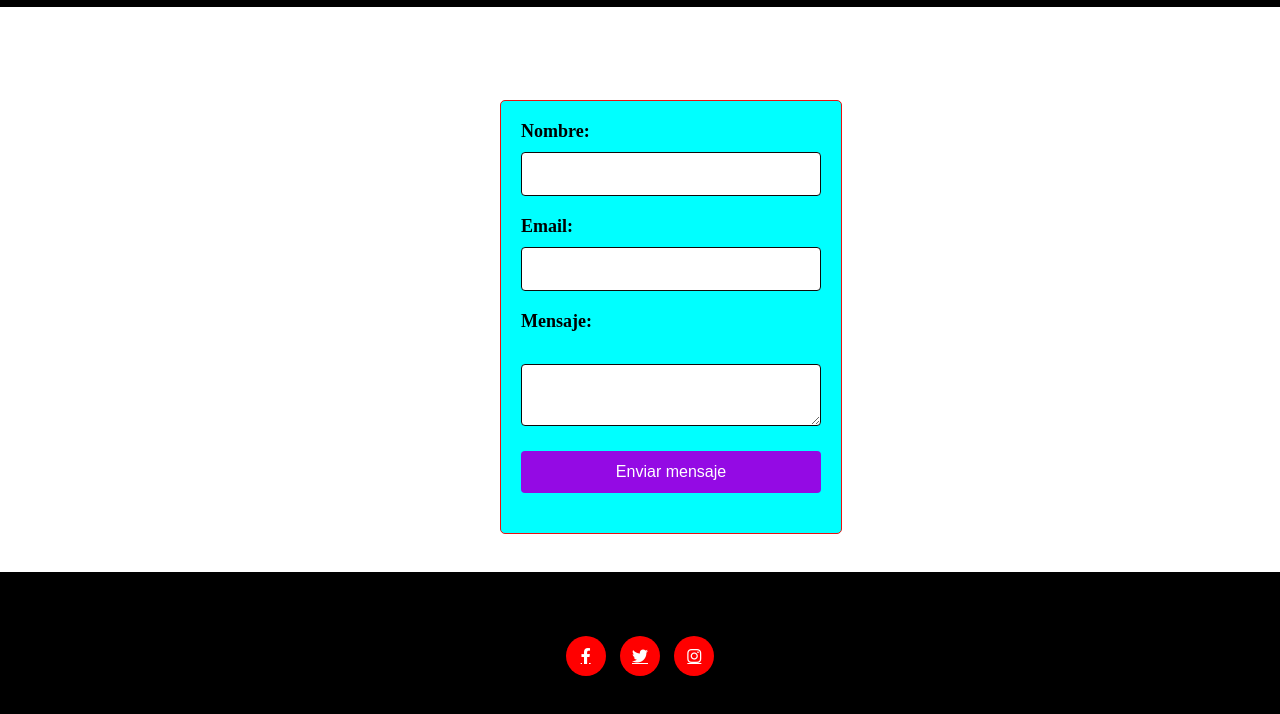
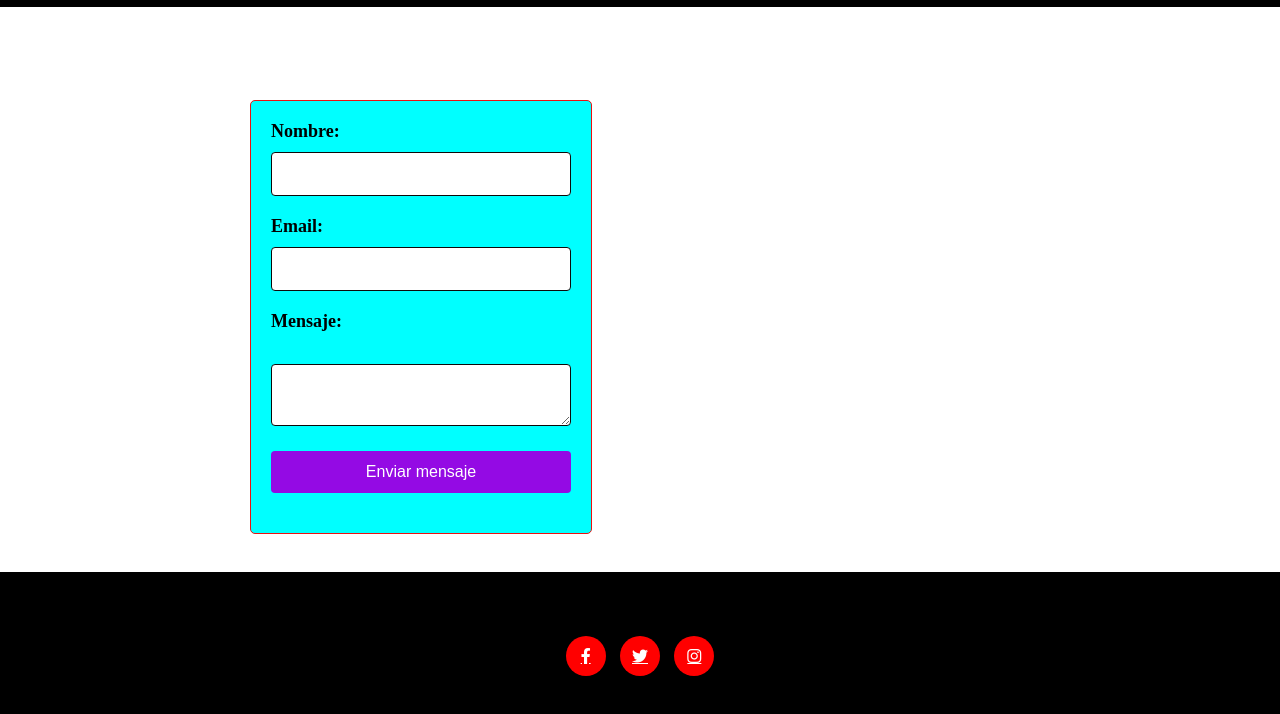
Before and after one commit to eduardo1936-ui/curso.github.io, a plain HTML site: page contacto.html in a window 1280 px wide. Shown: the part 92-806 px from the top of the page. Drawn offline with Linux system fonts and the light colour scheme.

Commit message:
Update style.css

```diff
--- a/style.css
+++ b/style.css
@@ -169,7 +169,7 @@ form {
     width: 300px;
     margin-top: 15%;
     margin-bottom: 3%;
-    margin-left: 500px;
+    margin-left: 250px;
     text-align: left;
     padding: 20px;
     background-color: aqua;
```
